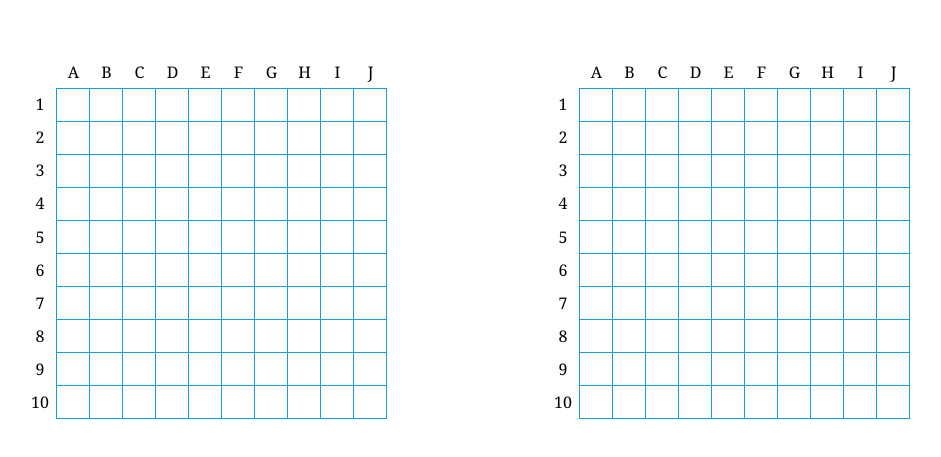
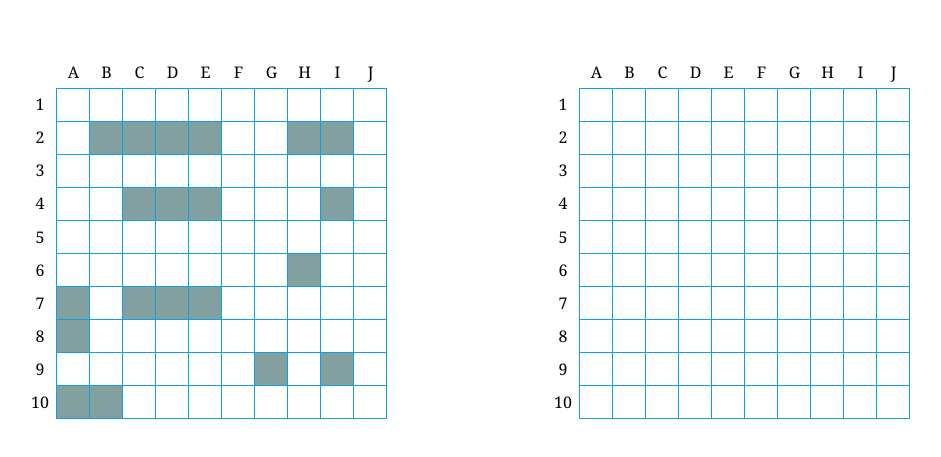
Before and after one commit to Arthwr/battleship-game, a website built with webpack: page src/index.html in a window 1280 px wide. Shown: the part 93-550 px from the top of the page, without its empty margins (173-1114 px from the left). Built offline with nearby package versions, Linux system fonts and the light colour scheme.

Commit message:
styles(index): add ship class for visual representation of ships on gameboard

```diff
--- a/src/styles/index.css
+++ b/src/styles/index.css
@@ -2,6 +2,7 @@
 
 :root {
   --grid-border: #109ee5;
+  --ship: #83a0a0;
 
   font-family: Charter, "Bitstream Charter", "Sitka Text", Cambria, serif;
   font-weight: normal;
@@ -74,3 +75,8 @@ section {
 .row:not(:last-child) .game-cell {
   border-bottom: solid var(--grid-border) 1px;
 }
+
+/* Ship */
+.ship {
+  background-color: var(--ship);
+}
```
